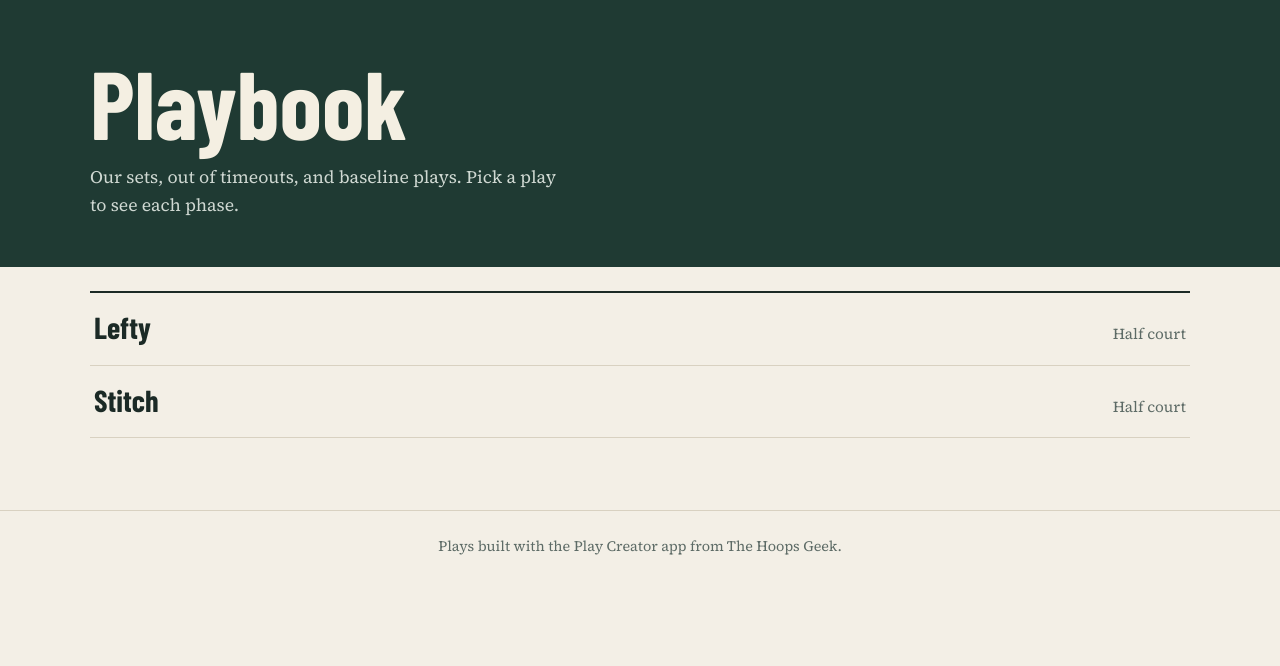
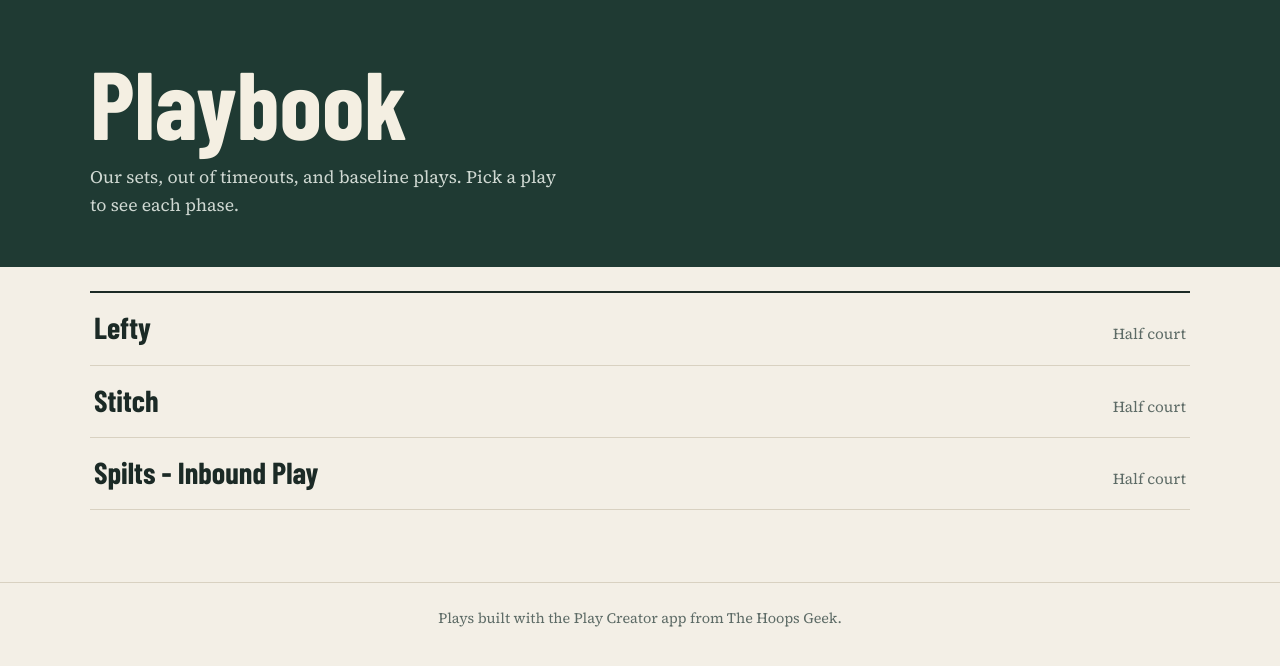
Before and after one commit to arielgonzalez0417-cmd/HT_plays, a plain HTML site: page index.html in a window 1280 px wide. Drawn offline with nearby package versions, Linux system fonts and the light colour scheme.

Commit message:
Update index.html

```diff
--- a/index.html
+++ b/index.html
@@ -74,6 +74,7 @@
       <ul class="list">
         <li><a href="#Lefty"><span class="name">Lefty</span><span class="cat">Half court</span></a></li>
         <li><a href="#stitch"><span class="name">Stitch</span><span class="cat">Half court</span></a></li>
+        <li><a href="#Splits - Inbound"><span class="name">Spilts - Inbound Play</span><span class="cat">Half court</span></a></li>
         <!-- NEW PLAY LIST ITEM GOES HERE -->
       </ul>
     </div>
```
